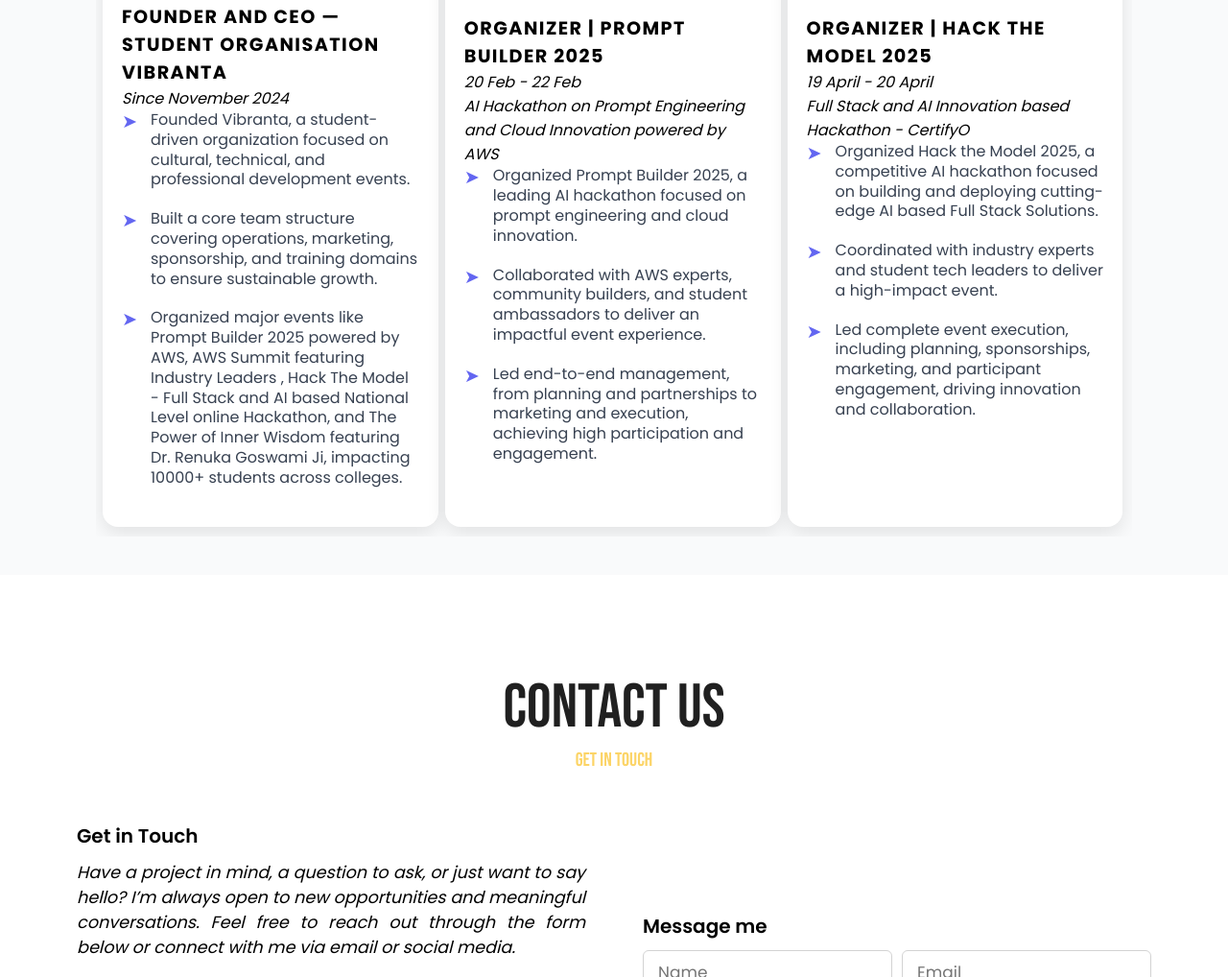
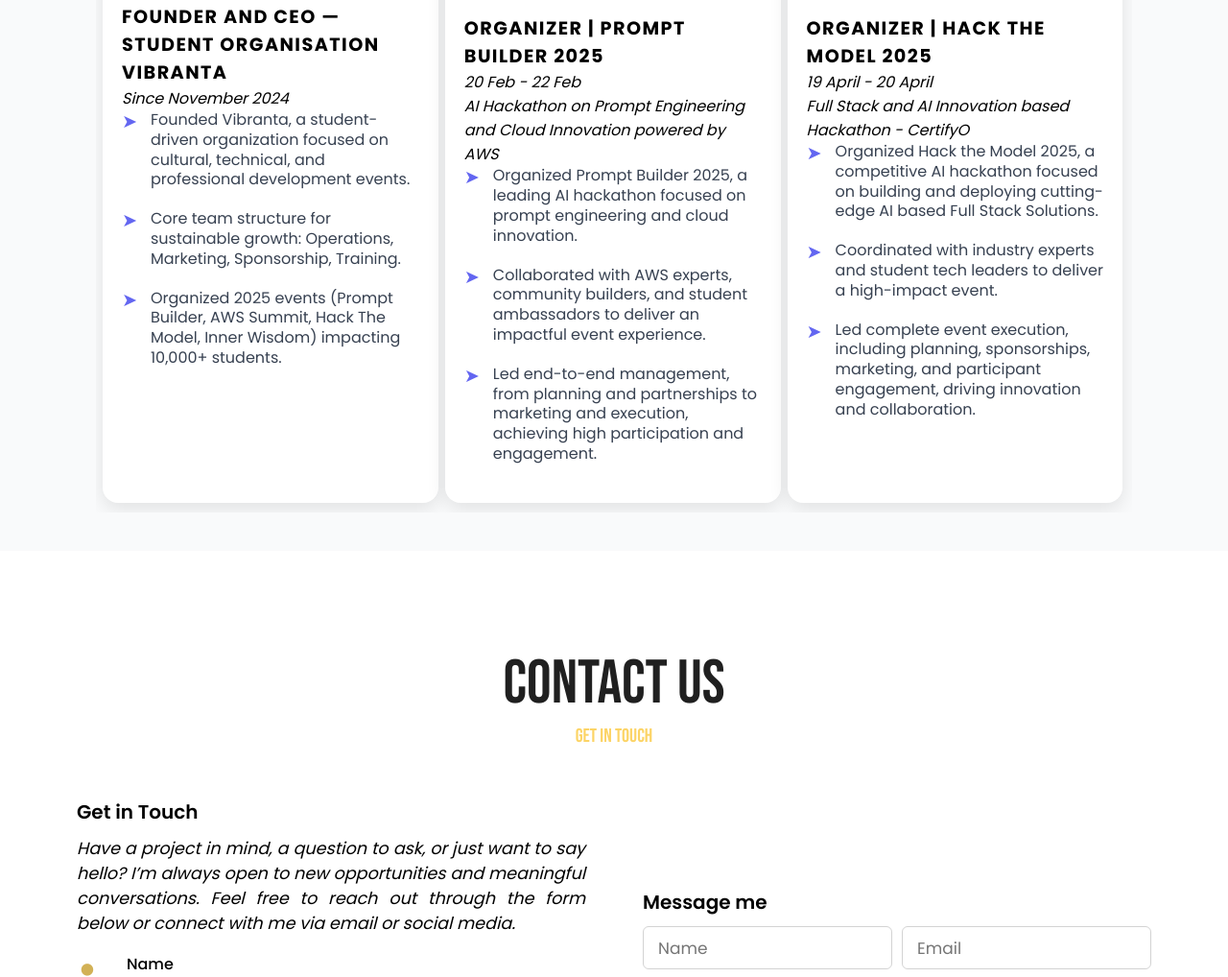
Before and after one commit to Subham-Shaurya/PersonalPortfolio, a plain HTML site: page index.html in a window 1280 px wide. Shown: the part 6197-7215 px from the top of the page at 96% size. Drawn offline with nearby package versions, Linux system fonts and the light colour scheme.

Commit message:
Update index.html

```diff
--- a/index.html
+++ b/index.html
@@ -406,8 +406,8 @@
                         <p>Since November 2024</p>
                         <ul>
                             <li>Founded Vibranta, a student-driven organization focused on cultural, technical, and professional development events.</li>
-                            <li>Built a core team structure covering operations, marketing, sponsorship, and training domains to ensure sustainable growth.</li>
-                            <li>Organized major events like Prompt Builder 2025 powered by AWS, AWS Summit featuring Industry Leaders , Hack The Model - Full Stack and AI based National Level online Hackathon, and The Power of Inner Wisdom featuring Dr. Renuka Goswami Ji, impacting 10000+ students across colleges.</li>
+                            <li>Core team structure for sustainable growth: Operations, Marketing, Sponsorship, Training.</li>
+                            <li>Organized 2025 events (Prompt Builder, AWS Summit, Hack The Model, Inner Wisdom) impacting 10,000+ students.</li>
                         </ul>
 
                     </div>
```
